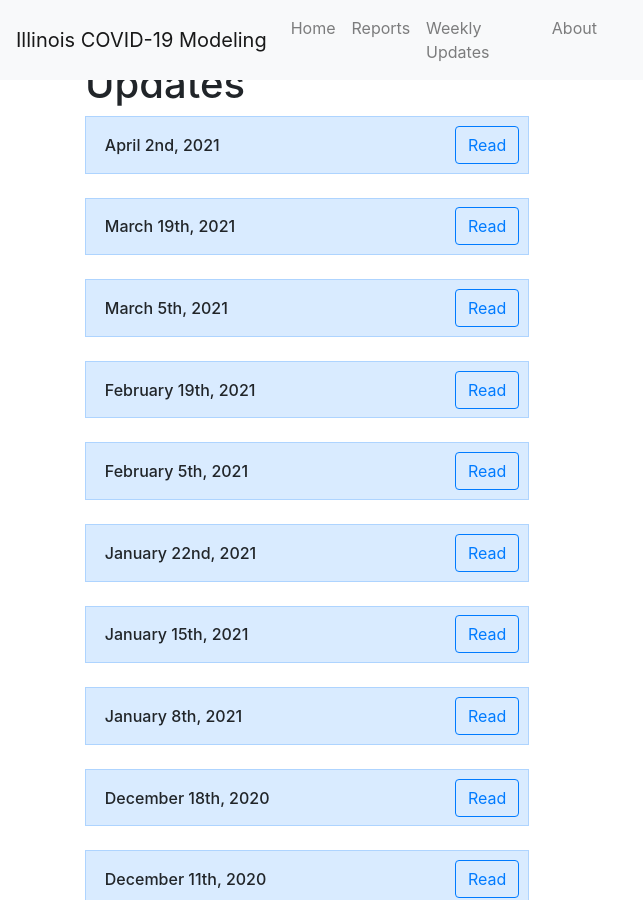
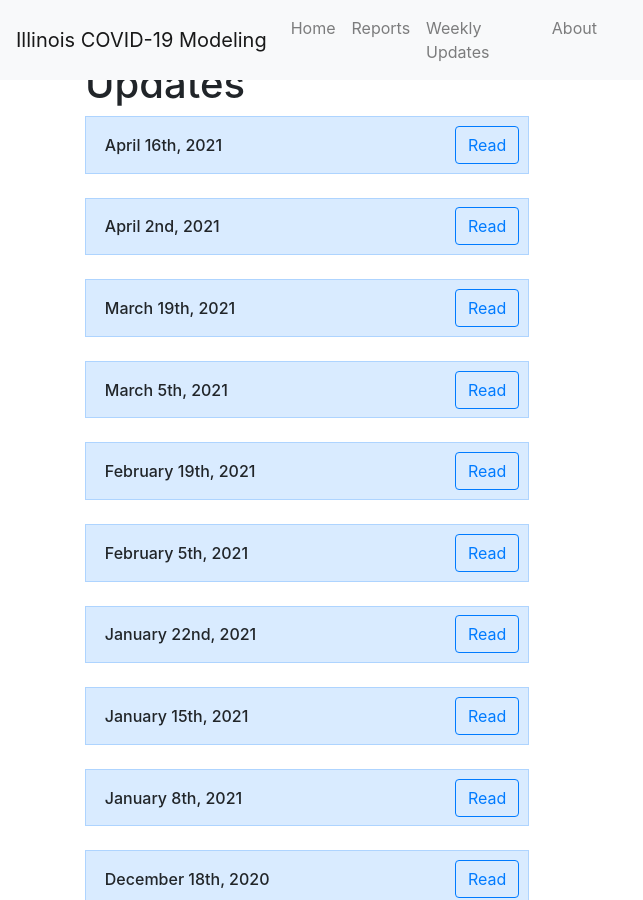
Before and after one commit to rohandandavati/rohandandavati.github.io, a Jekyll site: the page built from updates.html, in a window 1280 px wide and 900 px high. Shown: the whole window, without its empty margins (0-643 px from the left). Built offline with Jekyll 4.4.1, drawn with Linux system fonts in a browser that asks for light colours; nearby versions of some CDN libraries; a script that is not in the unit is left out.

Commit message:
210416 weekly report

```diff
--- a/_data/weekly.yml
+++ b/_data/weekly.yml
@@ -1,3 +1,5 @@
+- name: April 16th, 2021
+  path: /reports/weekly/20210402.pdf
 - name: April 2nd, 2021
   path: /reports/weekly/20210402.pdf
 - name: March 19th, 2021
```
Also changed, not shown: 1 other file.
